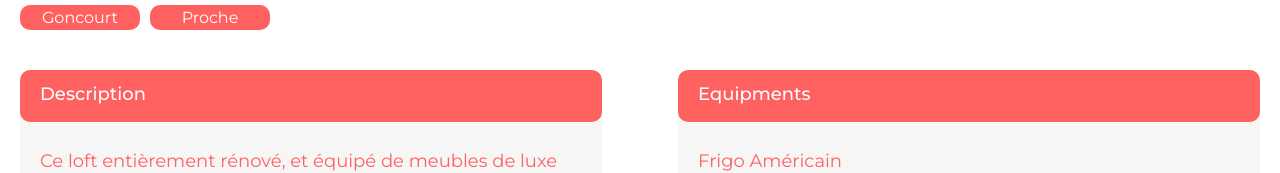
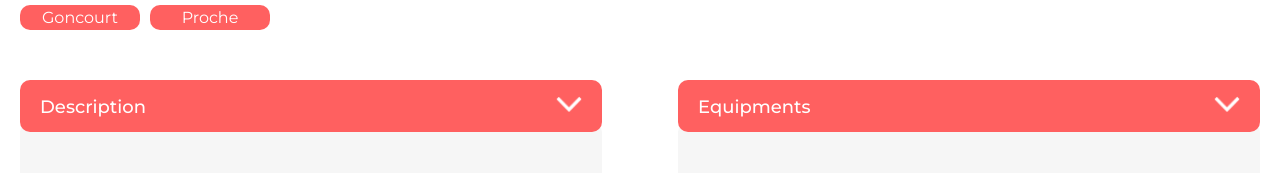
Before and after one commit to ThomasdevLC/kasa, a React (Create React App) app: page /form/0979876d in a window 1280 px wide. Shown: the part 704-877 px from the top of the page. Built offline with nearby package versions, Linux system fonts and the light colour scheme.

Commit message:
arrows images ok

```diff
--- a/src/pages/HouseForm.jsx
+++ b/src/pages/HouseForm.jsx
@@ -3,12 +3,16 @@ import { useParams } from "react-router-dom";
 import Header from "../components/Header";
 import Slider from "../components/Slider";
 import HouseList from "../list/HouseList.json";
+import close from "../assets/images/close.png";
+import open from "../assets/images/open.png";
 
 import "./HouseForm.scss";
 
 const HouseForm = () => {
   const params = useParams();
   const house = HouseList.find((h) => h.id === params.id);
+
+  // const [showMode, setShowMode] = useState(false);
 
   return (
     <div className="houseform">
@@ -43,14 +47,18 @@ const HouseForm = () => {
           <div className="houseform__body__dropdown__left">
             <div className="houseform__body__dropdown__title">
               <h2>Description</h2>
+              <img src={close} alt="houseform__body__dropdown__title__arrow" />
+            </div>
             <div className="houseform__body__dropdown__text">
               {house.description}
-              </div>
             </div>
           </div>
           <div className="houseform__body__dropdown__right">
             <div className="houseform__body__dropdown__title">
               <h2>Equipments</h2>
+              <img src={close} alt="houseform__body__dropdown__title__arrow" />
+            </div>
+
             <div className="houseform__body__dropdown__text">
               {house.equipments.map((equipment) => (
                 <div
@@ -63,7 +71,6 @@ const HouseForm = () => {
             </div>
           </div>
         </div>
-        </div>
       </section>
     </div>
   );
--- a/src/pages/HouseForm.scss
+++ b/src/pages/HouseForm.scss
@@ -65,16 +65,23 @@
   justify-content: space-between;
   margin: auto;
   .houseform__body__dropdown__title {
+    display: flex;
+    justify-content: space-between;
+    height: 52px;
+    border-radius: 10px;
+    padding: 16px 20px 13px 20px;
+    color: white;
+    background-color: var(--primary);
+    width: 582px;
+    position: relative;
     h2 {
       font-size: 18px;
       font-weight: 500;
-      height: 52px;
-      border-radius: 10px;
-      padding: 13px 0px 13px 20px;
+    }
+    img {
       color: white;
-      background-color: var(--primary);
-      position: absolute;
-      width: 582px;
+      width: 26.4px;
+      height: 15.5px;
     }
   }
   .houseform__body__dropdown__text {
```
Lines whose indentation alone changed are shown as unchanged.
